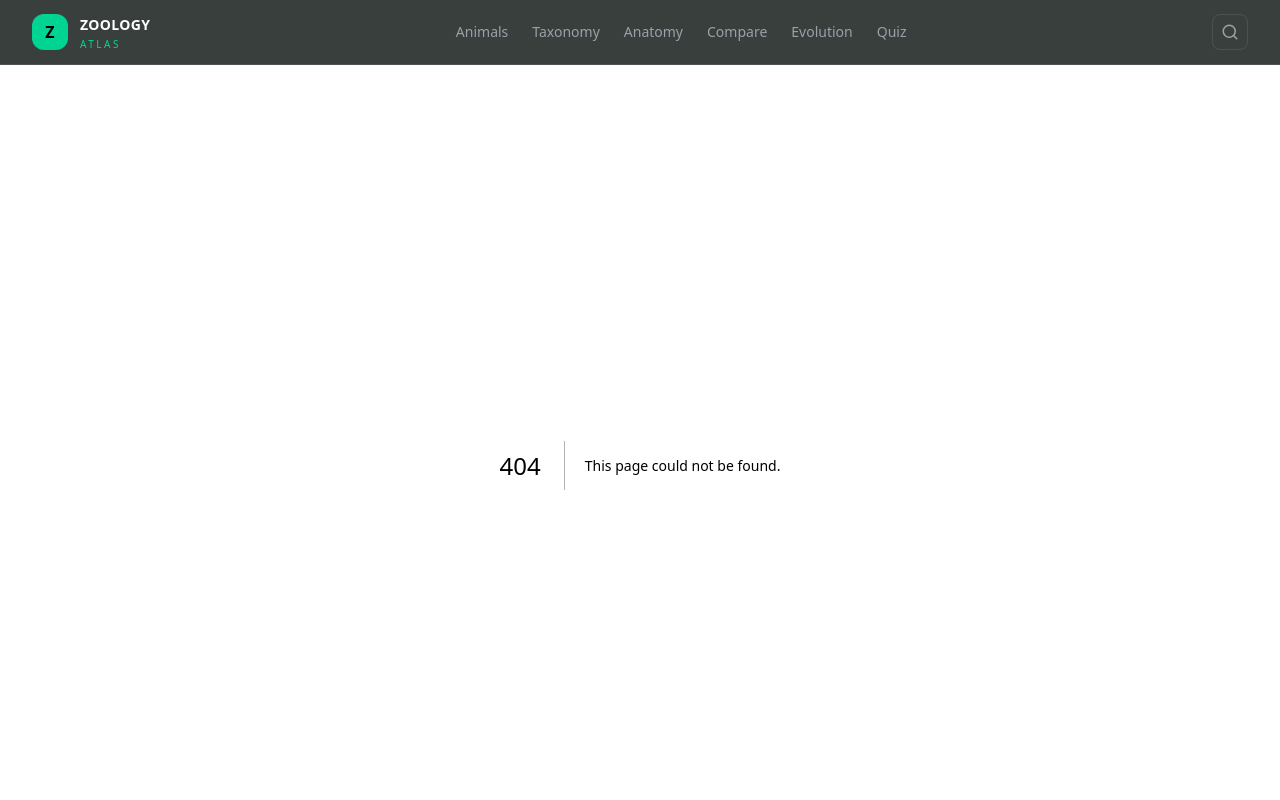
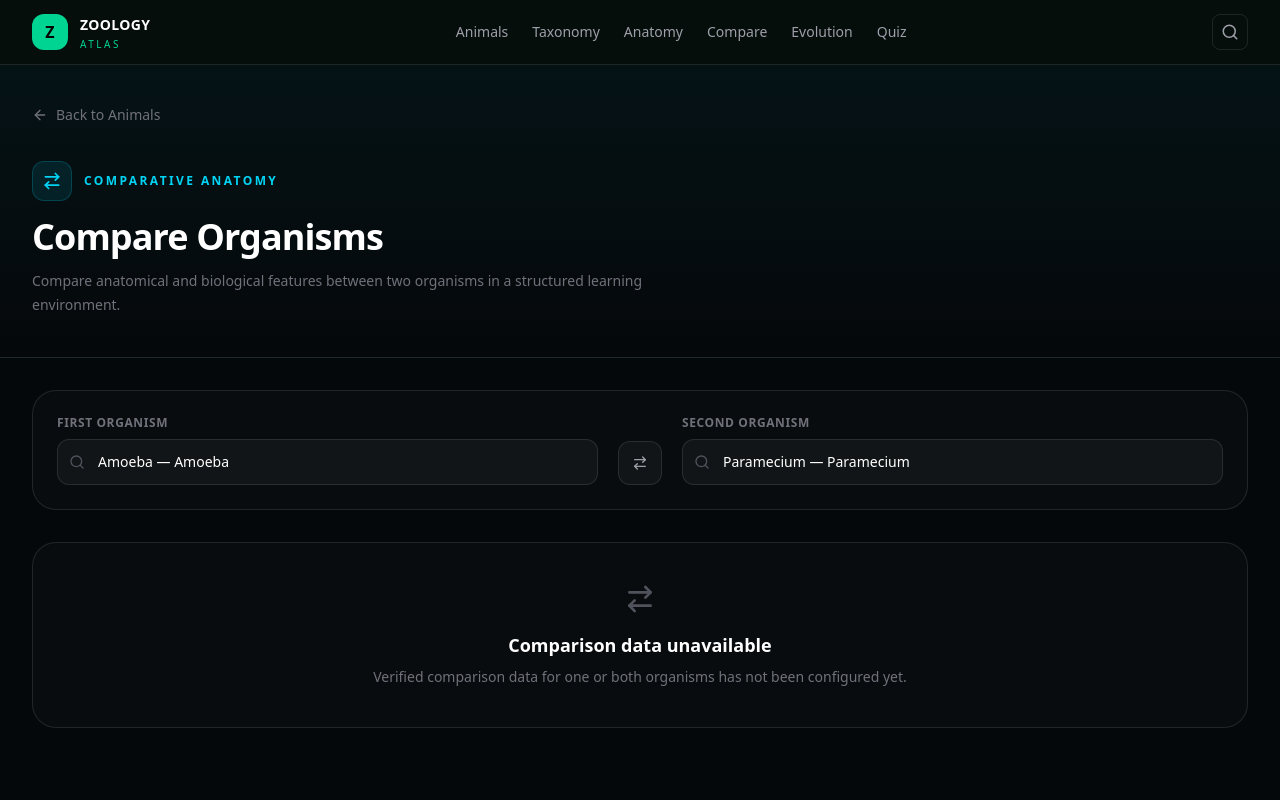
Before and after one commit to kamrulhasanbullet/zoology-atlas, a Next.js app: page /comparison in a window 1280 px wide. Before the commit this address had no page. Shown: the top 800 px of the page. Built offline with nearby package versions, Linux system fonts and the light colour scheme.

Commit message:
feat: add ComparisonPage component - Implemented a new ComparisonPage for comparing anatomical features between two organisms, enhancing user interaction and educational experience.

```diff
--- /dev/null
+++ b/app/comparison/page.tsx
@@ -0,0 +1,169 @@
+"use client";
+
+import { useMemo, useState } from "react";
+import Link from "next/link";
+import { ArrowLeft, ArrowRightLeft, Search } from "lucide-react";
+
+import { animals } from "@/data/animals";
+import ComparisonTable from "@/data/comparison/ComparisonTable";
+
+export default function ComparisonPage() {
+  const availableAnimals = useMemo(
+    () => animals.filter((animal) => animal.status === "available"),
+    [],
+  );
+
+  const firstDefault = availableAnimals[0];
+
+  const secondDefault = availableAnimals[1] ?? availableAnimals[0];
+
+  const [firstSlug, setFirstSlug] = useState(firstDefault?.slug ?? "");
+
+  const [secondSlug, setSecondSlug] = useState(secondDefault?.slug ?? "");
+
+  const firstAnimal = availableAnimals.find(
+    (animal) => animal.slug === firstSlug,
+  );
+
+  const secondAnimal = availableAnimals.find(
+    (animal) => animal.slug === secondSlug,
+  );
+
+  const handleSwap = () => {
+    setFirstSlug(secondSlug);
+    setSecondSlug(firstSlug);
+  };
+
+  return (
+    <main className="min-h-screen bg-[#05080a] text-white">
+      {/* Header */}
+      <section className="border-b border-white/10 bg-gradient-to-b from-cyan-400/[0.05] to-transparent">
+        <div className="mx-auto max-w-7xl px-6 py-10 lg:px-8">
+          <Link
+            href="/animals"
+            className="inline-flex items-center gap-2 text-sm text-zinc-500 transition hover:text-white"
+          >
+            <ArrowLeft className="h-4 w-4" />
+            Back to Animals
+          </Link>
+
+          <div className="mt-8">
+            <div className="flex items-center gap-3">
+              <div className="flex h-10 w-10 items-center justify-center rounded-xl border border-cyan-400/20 bg-cyan-400/10">
+                <ArrowRightLeft className="h-5 w-5 text-cyan-400" />
+              </div>
+
+              <span className="text-xs font-semibold uppercase tracking-[0.2em] text-cyan-400">
+                Comparative Anatomy
+              </span>
+            </div>
+
+            <h1 className="mt-4 text-3xl font-bold tracking-tight sm:text-4xl">
+              Compare Organisms
+            </h1>
+
+            <p className="mt-3 max-w-2xl text-sm leading-6 text-zinc-500">
+              Compare anatomical and biological features between two organisms
+              in a structured learning environment.
+            </p>
+          </div>
+        </div>
+      </section>
+
+      {/* Selectors */}
+      <section className="mx-auto max-w-7xl px-6 py-8 lg:px-8">
+        <div className="rounded-3xl border border-white/10 bg-white/[0.02] p-5 sm:p-6">
+          <div className="grid gap-5 lg:grid-cols-[1fr_auto_1fr] lg:items-end">
+            {/* First */}
+            <div>
+              <label
+                htmlFor="first-animal"
+                className="mb-2 block text-xs font-semibold uppercase tracking-wider text-zinc-500"
+              >
+                First Organism
+              </label>
+
+              <div className="relative">
+                <Search className="pointer-events-none absolute left-3 top-1/2 h-4 w-4 -translate-y-1/2 text-zinc-600" />
+
+                <select
+                  id="first-animal"
+                  value={firstSlug}
+                  onChange={(event) => setFirstSlug(event.target.value)}
+                  className="w-full appearance-none rounded-xl border border-white/10 bg-white/[0.04] py-3 pl-10 pr-4 text-sm text-white outline-none transition focus:border-cyan-400/40"
+                >
+                  {availableAnimals.map((animal) => (
+                    <option
+                      key={animal.slug}
+                      value={animal.slug}
+                      className="bg-[#071014]"
+                    >
+                      {animal.commonName} — {animal.scientificName}
+                    </option>
+                  ))}
+                </select>
+              </div>
+            </div>
+
+            {/* Swap */}
+            <button
+              type="button"
+              onClick={handleSwap}
+              className="mx-auto flex h-11 w-11 items-center justify-center rounded-xl border border-white/10 bg-white/[0.04] text-zinc-400 transition hover:border-cyan-400/20 hover:bg-cyan-400/10 hover:text-cyan-300"
+              aria-label="Swap organisms"
+            >
+              <ArrowRightLeft className="h-4 w-4" />
+            </button>
+
+            {/* Second */}
+            <div>
+              <label
+                htmlFor="second-animal"
+                className="mb-2 block text-xs font-semibold uppercase tracking-wider text-zinc-500"
+              >
+                Second Organism
+              </label>
+
+              <div className="relative">
+                <Search className="pointer-events-none absolute left-3 top-1/2 h-4 w-4 -translate-y-1/2 text-zinc-600" />
+
+                <select
+                  id="second-animal"
+                  value={secondSlug}
+                  onChange={(event) => setSecondSlug(event.target.value)}
+                  className="w-full appearance-none rounded-xl border border-white/10 bg-white/[0.04] py-3 pl-10 pr-4 text-sm text-white outline-none transition focus:border-cyan-400/40"
+                >
+                  {availableAnimals.map((animal) => (
+                    <option
+                      key={animal.slug}
+                      value={animal.slug}
+                      className="bg-[#071014]"
+                    >
+                      {animal.commonName} — {animal.scientificName}
+                    </option>
+                  ))}
+                </select>
+              </div>
+            </div>
+          </div>
+        </div>
+      </section>
+
+      {/* Comparison */}
+      <section className="mx-auto max-w-7xl px-6 pb-16 lg:px-8">
+        {firstAnimal && secondAnimal ? (
+          <ComparisonTable
+            firstAnimal={firstAnimal}
+            secondAnimal={secondAnimal}
+          />
+        ) : (
+          <div className="rounded-3xl border border-white/10 bg-white/[0.02] p-10 text-center">
+            <p className="text-sm text-zinc-500">
+              Select two organisms to begin comparison.
+            </p>
+          </div>
+        )}
+      </section>
+    </main>
+  );
+}
```
